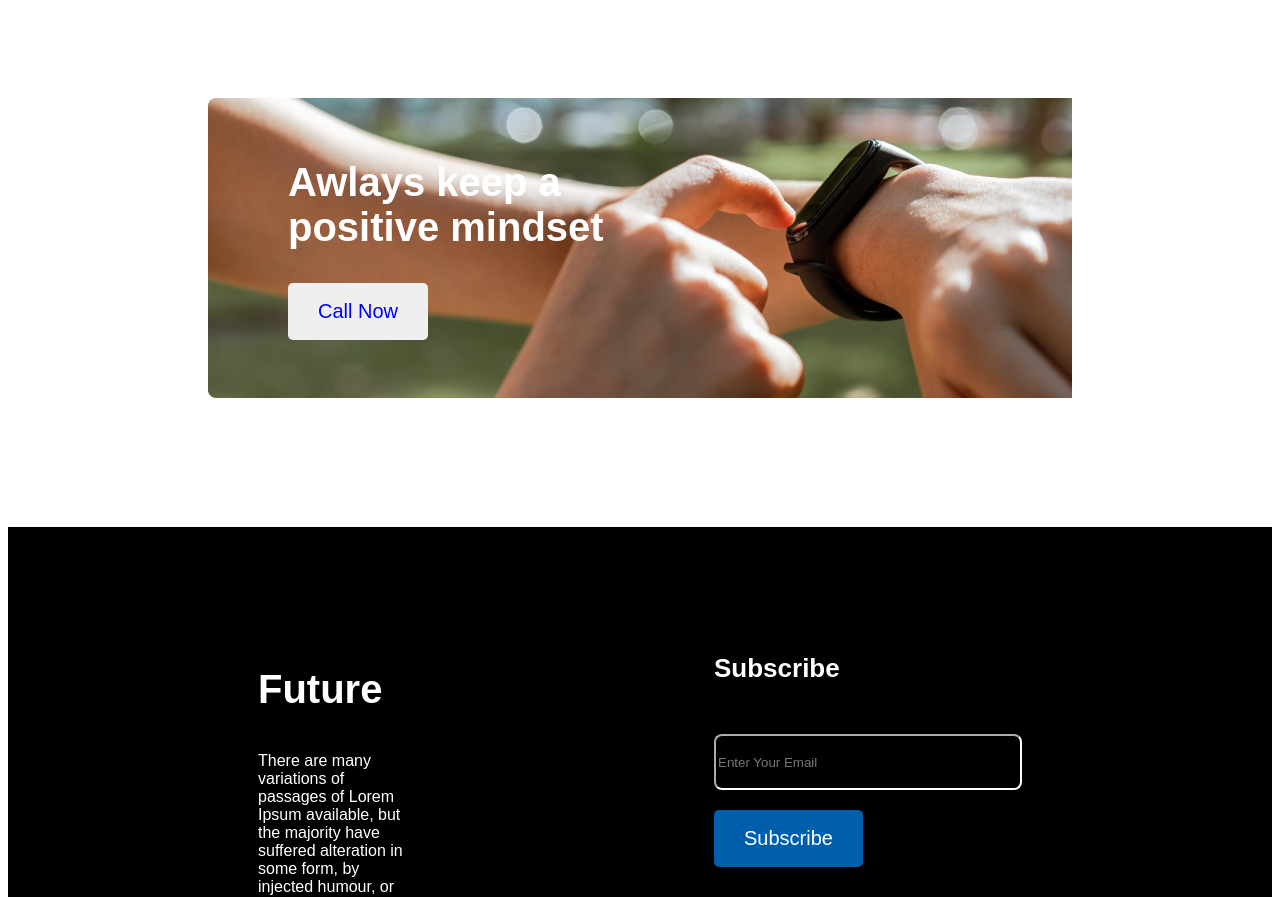
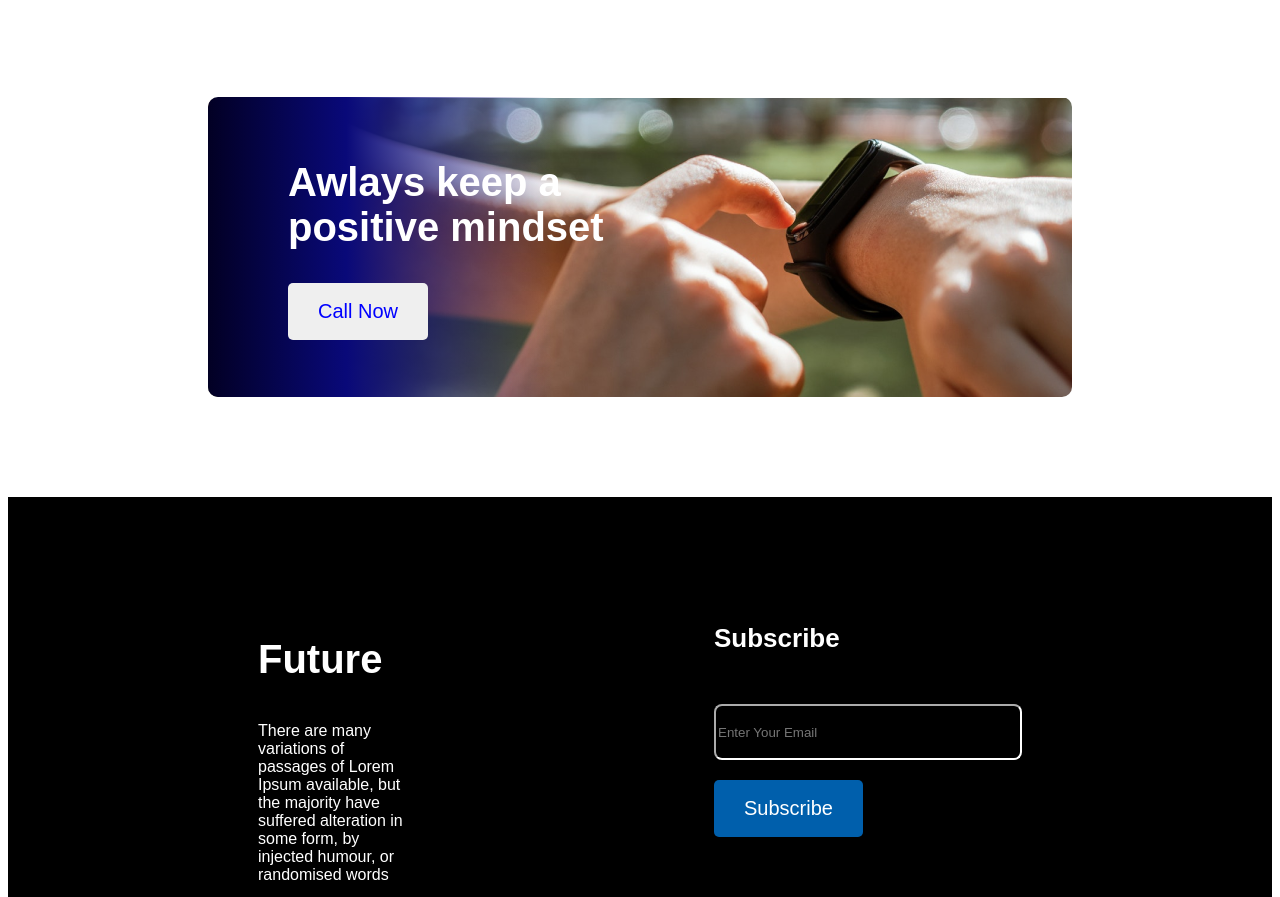
Before and after one commit to Sakib137/new-year-repo, a plain HTML site: page index.html in a window 1280 px wide. Shown: the part 2395-3292 px from the top of the page. Drawn offline with Linux system fonts and the light colour scheme.

Commit message:
complete

```diff
--- a/index.html
+++ b/index.html
@@ -63,7 +63,7 @@
         </section>
 
 
-        <section class="plan">
+        <section class="plans">
             <div class="mind">
                 <h2 class="mind-info">Awlays keep a positive mindset</h2>
                 <button class="contact">Call Now</button>
--- a/styles/web.css
+++ b/styles/web.css
@@ -99,12 +99,22 @@
 
 
 /* mind part */
+.plans{
+    margin: 100px 200px 100px 200px;
+    box-sizing: border-box;
 
-.mind{
     background-image: url(../images/watch.png);
     background-repeat: no-repeat;
     height: 300px;
+    border-radius: 10px;
+
+}
+.mind{
+    box-sizing: border-box;
     padding: 30px 50% 0 80px;
+    background: linear-gradient(90deg, rgba(2,0,36,1) 0%, rgba(9,9,121,1) 16%, rgba(0,212,255,0) 40%);
+    height: 300px;
+    border-radius: 10px;
 }
 
 .mind-info{
```
